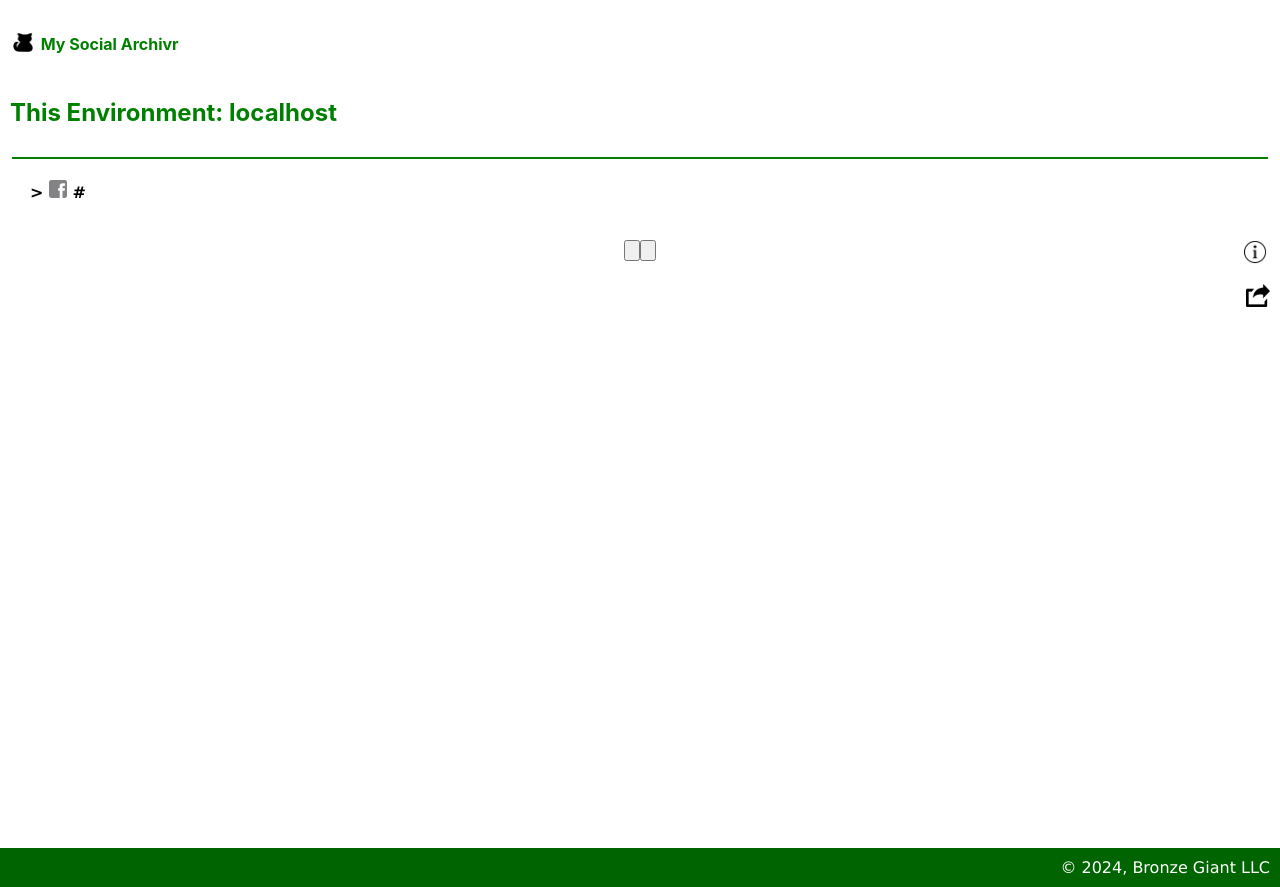
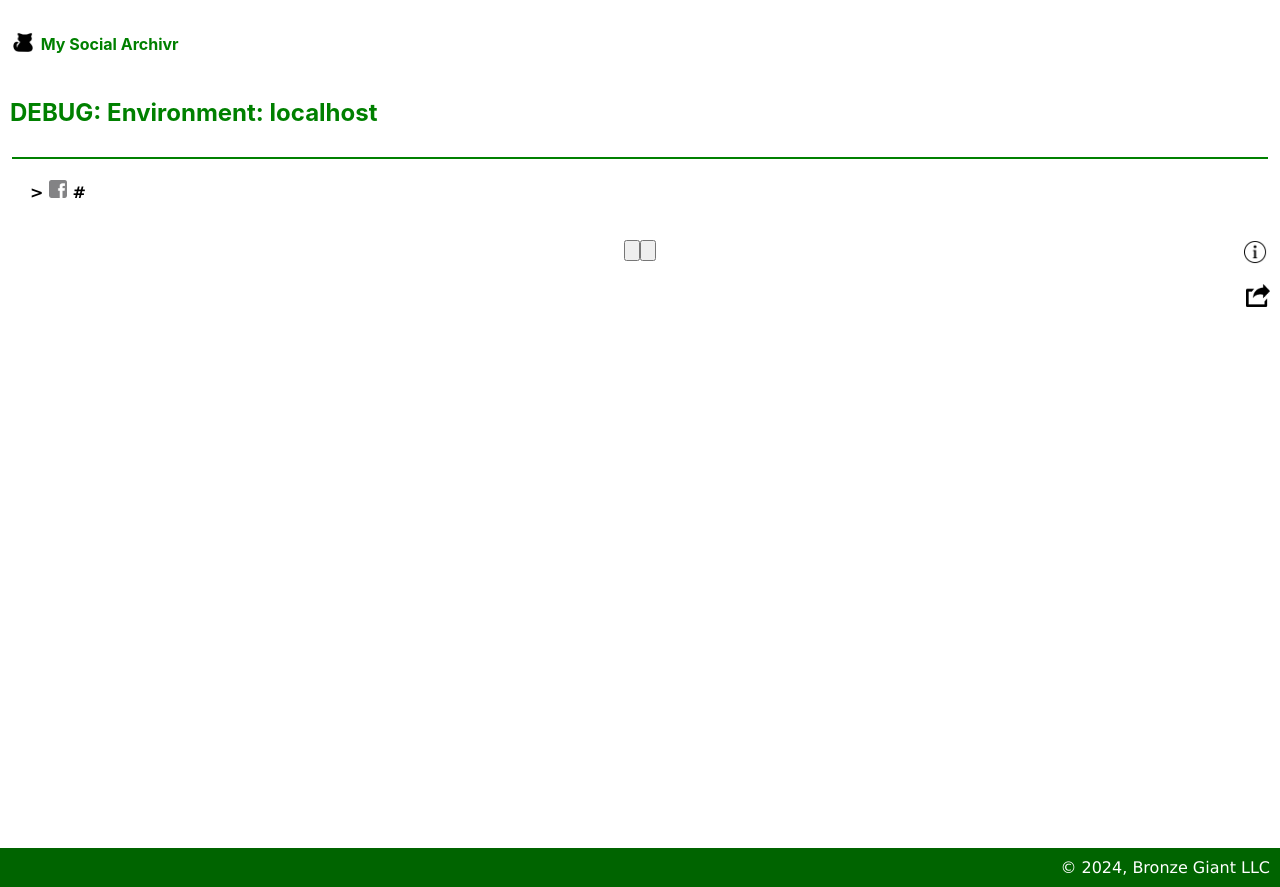
Before and after one commit to kevindirkmunroe/social-archive-viewer, a React (Create React App) app: page / in a window 1280 px wide. Built offline with nearby package versions, Linux system fonts and the light colour scheme; no server answers.

Commit message:
Trivial change to debug ENV problem

```diff
--- a/src/App.js
+++ b/src/App.js
@@ -92,7 +92,7 @@ function App() {
     <div className="App">
         <div style={{margin : 10, fontStyle: 'bold', color: 'green', float: 'left'}}>
         <table><tbody><tr><td><img src={'./black-cat.png'} width={'20px'} height={'20px'}/></td><td><h4>&nbsp;My Social Archivr</h4></td></tr></tbody></table>
-        <h2>This Environment: {BUILD_ENV.SERVICE_DOMAIN}</h2>
+        <h2>DEBUG: Environment: {BUILD_ENV.SERVICE_DOMAIN}</h2>
         </div>
         <hr width="98%" color="green" size="1px" />
         <div className="parent">
```
